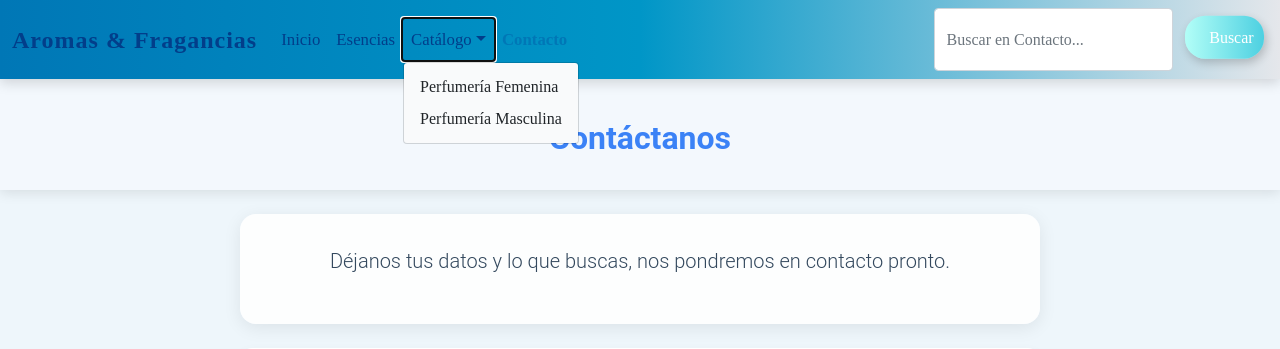
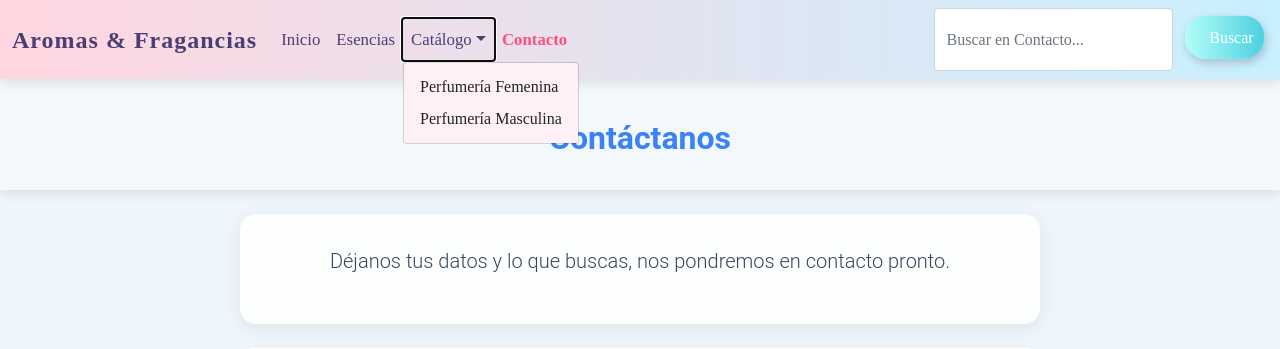
Before and after one commit to uea-jose/DesarrolloWeb_Bloque2, a Flask app: page /contacto in a window 1280 px wide, after a click on "Catálogo". Shown: the top 349 px of the page. Run offline with Flask 3, Linux system fonts and the light colour scheme.

Commit message:
Primer commit de mi proyecto Flask listo para Rende cabiosr

```diff
--- a/static/styles.css
+++ b/static/styles.css
@@ -639,48 +639,50 @@
 
 /* Estilo pastel degradado cálido para NATVAR CONTACTO */
 /* Estilo NATVAR CONTACTO con azul rey -> piedra kawaii */
-/* Estilo NATVAR CONTACTO */
+
+/* Estilo CONTACTO KAWAII */
+/* Estilo CONTACTO KAWAII */
 .navbar-contacto {
-  background: linear-gradient(to right, #0077b6, #0096c7, #e5e7eb); /* azul rey -> azul cyan -> piedra claro */
-  box-shadow: 0px 4px 12px rgba(0, 0, 0, 0.15);
-  font-family: 'Playfair Display', serif; /* Estilo elegante similar a tu ejemplo */
+  background: linear-gradient(to right, #ffd6e0, #c9f0ff); /* rosita pastel -> celeste pastel */
+  box-shadow: 0px 4px 12px rgba(0, 0, 0, 0.1);
+  font-family: 'Playfair Display', serif;
 }
 
 /* Marca */
 .navbar-contacto .navbar-brand {
   font-weight: bold;
   font-size: 1.5rem;
-  color: #023e8a !important; /* azul profundo */
+  color: #4b3f72 !important; /* morado suave */
   letter-spacing: 1px;
 }
 
 /* Links */
 .navbar-contacto .nav-link {
-  color: #023e8a !important;
+  color: #4b3f72 !important;
   font-weight: 500;
   font-size: 1.05rem;
   transition: color 0.3s ease;
 }
 .navbar-contacto .nav-link:hover {
-  color: #0096c7 !important; /* azul cyan brillante */
+  color: #ff85a2 !important; /* rosita medio */
 }
 .navbar-contacto .nav-link.active {
-  color: #0077b6 !important;
+  color: #ff4f81 !important; /* fucsia pastel */
   font-weight: bold;
 }
 
 /* Dropdown */
 .navbar-contacto .dropdown-menu {
-  background-color: #f9fafb;
+  background-color: #fff0f6; /* rosita claro */
 }
 .navbar-contacto .dropdown-item:hover {
-  background-color: #e0f2fe;
-  color: #0077b6;
+  background-color: #ffe0ec;
+  color: #ff4f81;
 }
 
 /* Botón buscar */
 .btn-contacto {
-  background: #0077b6;
+  background: #ff85a2; /* rosita medio */
   color: white;
   border: none;
   border-radius: 25px;
@@ -689,6 +691,6 @@
   transition: 0.3s ease;
 }
 .btn-contacto:hover {
-  background: #0096c7;
-  color: #f9fafb;
+  background: #ff4f81; /* fucsia pastel */
+  color: #fff0f6;
 }
--- a/templates/Esencias.html
+++ b/templates/Esencias.html
@@ -22,14 +22,14 @@
     <div class="collapse navbar-collapse" id="navbarPerfumeMenu">
       <ul class="navbar-nav me-auto mb-2 mb-lg-0 menu-perfume">
         <li class="nav-item"><a class="nav-link link-perfume" href="{{ url_for('index') }}">Inicio</a></li>
-        <li class="nav-item"><a class="nav-link link-perfume" href="{{ url_for('esencias') }}">Esencias</a></li>
         <li class="nav-item dropdown">
           <a class="nav-link dropdown-toggle link-perfume" href="#" data-bs-toggle="dropdown">Catálogo</a>
           <ul class="dropdown-menu dropdown-perfume">
             <li><a class="dropdown-item item-perfume" href="{{ url_for('femeninos') }}">Perfumería Femenina</a></li>
             <li><a class="dropdown-item item-perfume" href="{{ url_for('masculinos') }}">Perfumería Masculina</a></li>
           </ul>
-        </li>
+          </li>
+          <li class="nav-item"><a class="nav-link" href="{{ url_for('contacto') }}">Contacto</a></li>
       </ul>
 
       <form class="d-flex search-perfume">
```
